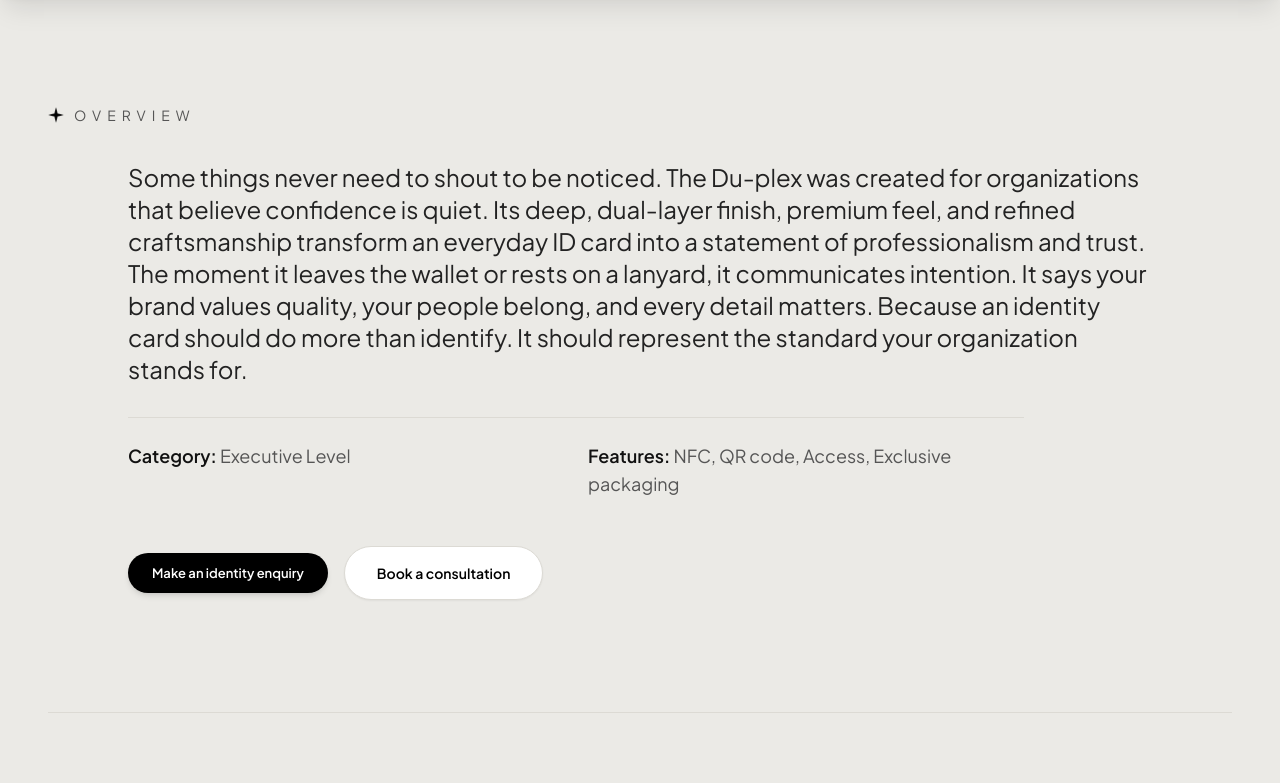
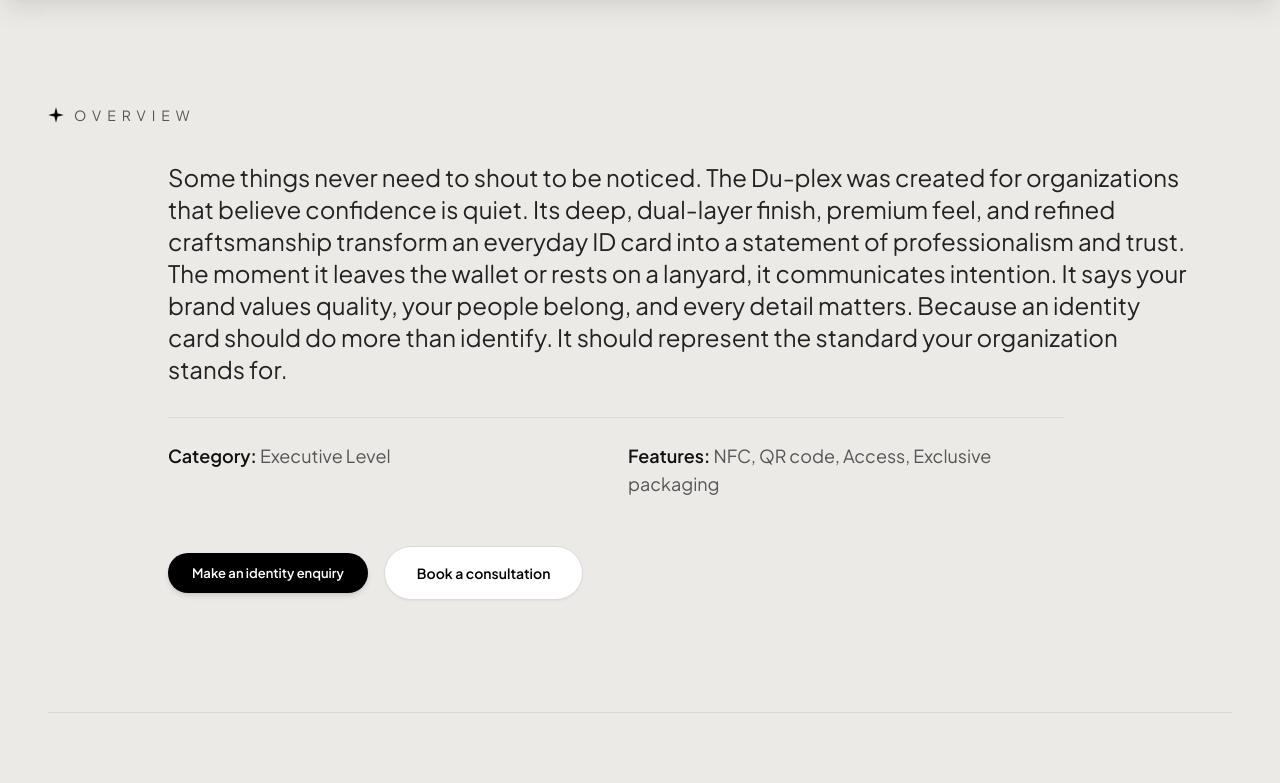
Before and after one commit to 0001-DEV/Identifine, a React (Vite) app: page /catalogue in a window 1280 px wide. Shown: the part 633-1416 px from the top of the page. Built offline with nearby package versions, Linux system fonts and the light colour scheme; the HTML template or start-up script is replaced by a standard one; a web font is replaced by a local one.

Commit message:
Increase Narrative & Specs content left margin by 40px (to 120px) in ProductCataloguePage

```diff
--- a/src/pages/ProductCataloguePage.jsx
+++ b/src/pages/ProductCataloguePage.jsx
@@ -154,8 +154,8 @@ export default function ProductCataloguePage() {
             </span>
           </div>
 
-          {/* Narrative Content, Specs & Actions (Indented 80px from Left) */}
-          <div className="lg:ml-[80px] space-y-8">
+          {/* Narrative Content, Specs & Actions (Indented 120px from Left) */}
+          <div className="lg:ml-[120px] space-y-8">
             <p className="text-lg sm:text-2xl text-[#222222] leading-relaxed font-normal max-w-5xl">
               {activeProduct.overview}
             </p>
```
